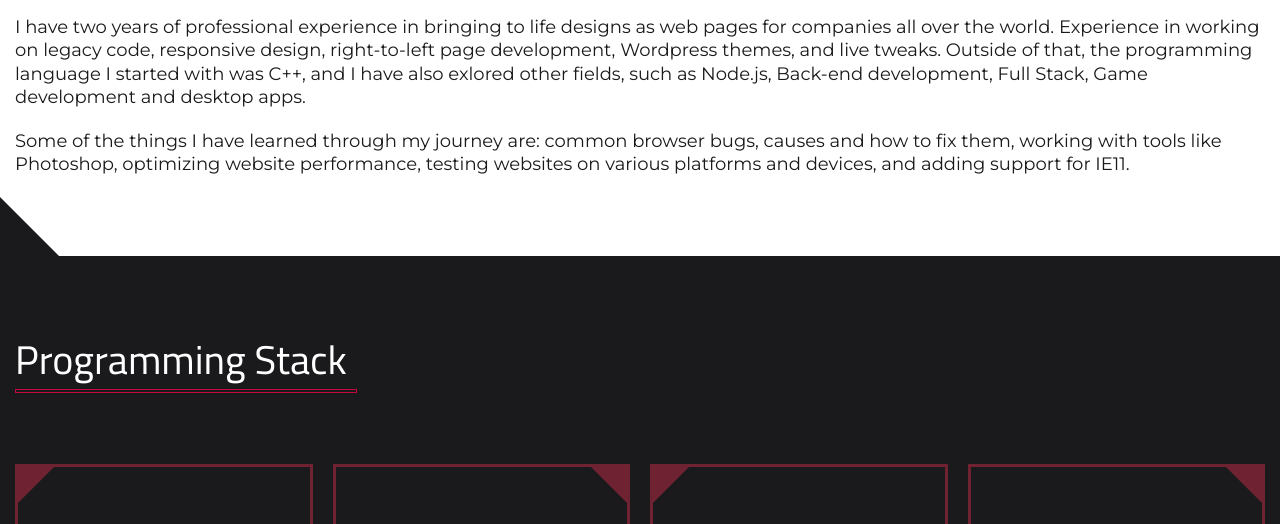
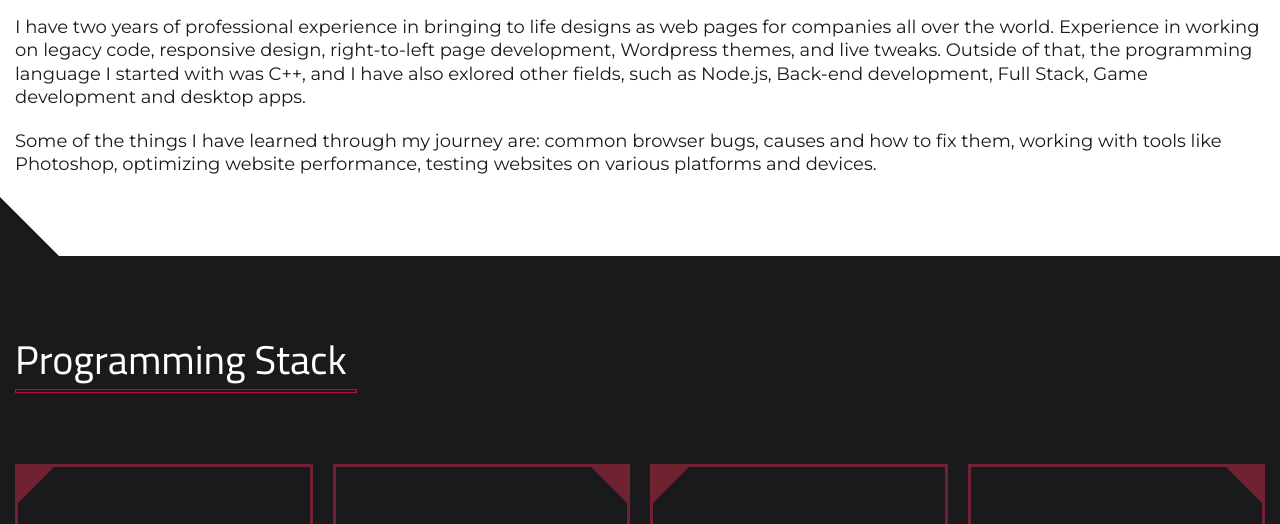
Before and after one commit to versave/versave.github.io, a website built with webpack: page index.html in a window 1280 px wide. Shown: the part 960-1484 px from the top of the page. Built offline with nearby package versions, Linux system fonts and the light colour scheme; files whose address does not match are found by name.

Commit message:
Edit about me

```diff
--- a/index.html
+++ b/index.html
@@ -107,7 +107,7 @@
 
 					<p>
 						Some of the things I have learned through my journey are: common browser bugs, causes and how to fix them, working with tools like Photoshop,
-						optimizing website performance, testing websites on various platforms and devices, and adding support for IE11.
+						optimizing website performance, testing websites on various platforms and devices.
 					</p>
 				</div>
 			</section>
```
